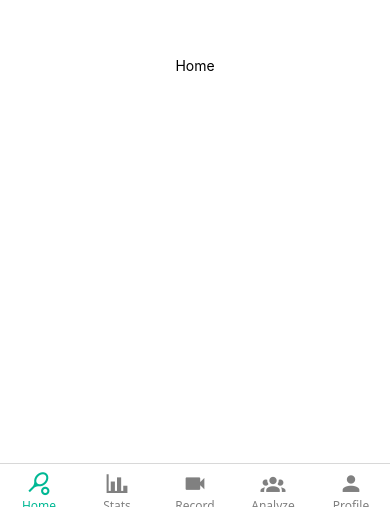
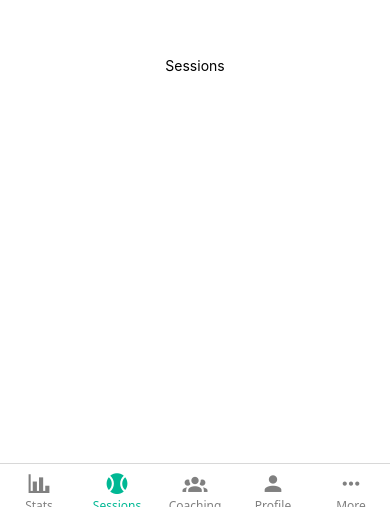
Before and after one commit to Zero-Harm-AI-LLC/TennisMotion, a React Native app: screen /Sessions in a window 390 px wide. Shown: the part 332-844 px from the top of the page. Built offline with nearby package versions, Linux system fonts and the light colour scheme.

Commit message:
Fixed Icons and updated README

```diff
--- a/src/App.tsx
+++ b/src/App.tsx
@@ -15,7 +15,6 @@ import type { ParamListBase, RouteProp } from '@react-navigation/native';
 import VideoScreen from './screens/VideoScreen';
 import VideoPlayer from './screens/VideoPlayer';
 import ProfileScreen from './screens/ProfileScreen';
-import AnalyzeScreen from './screens/AnalyzeScreen';
 import { VideoProvider } from './context/VideoContext';
 
 const Tab = createBottomTabNavigator();
@@ -37,14 +36,14 @@ function SplashScreen() {
 }
 
 // Placeholder views for tabs
-function HomeScreen() {
-  return <View style={styles.center}><Text>Home</Text></View>;
-}
 function StatsScreen() {
   return <View style={styles.center}><Text>Stats</Text></View>;
 }
-function CommunityScreen() {
-  return <View style={styles.center}><Text>Community</Text></View>;
+function SessionsScreen() {
+  return <View style={styles.center}><Text>Sessions</Text></View>;
+}
+function MoreScreen() {
+  return <View style={styles.center}><Text>More</Text></View>;
 }
 
 const VideoStack = () => (
@@ -69,24 +68,24 @@ export default function App() {
           }: { route: RouteProp<ParamListBase, string> }) => ({
             tabBarIcon: ({ color, size }: { color: string; size: number }) => {
               let iconName = '';
-              if (route.name === 'Home') iconName = 'tennis';
-              else if (route.name === 'Stats') iconName = 'chart-bar';
-              else if (route.name === 'Record') iconName = 'video';
-              else if (route.name === 'Analyze') iconName = 'account-group';
+              if (route.name === 'Stats') iconName = 'chart-bar';
+              else if (route.name === 'Sessions') iconName = 'tennis-ball';
+              else if (route.name === 'Coaching') iconName = 'account-group';
               else if (route.name === 'Profile') iconName = 'account';
+              else if (route.name === 'More') iconName = 'dots-horizontal';
               return <Icon name={iconName} size={size} color={color} />;
             },
             tabBarLabelStyle: { fontSize: 12 },
             tabBarActiveTintColor: '#00b894',
             tabBarInactiveTintColor: 'gray',
-            headerShown: false, // <-- Add this line
+            headerShown: false, // <-- Add this line to hide the header
           }) as BottomTabNavigationOptions}
         >
-          <Tab.Screen name="Home" component={HomeScreen} />
           <Tab.Screen name="Stats" component={StatsScreen} />
-          <Tab.Screen name="Record" component={AnalyzeScreen} />
-          <Tab.Screen name="Analyze" component={VideoStack} />
+          <Tab.Screen name="Sessions" component={SessionsScreen} />
+          <Tab.Screen name="Coaching" component={VideoStack} />
           <Tab.Screen name="Profile" component={ProfileScreen} />
+          <Tab.Screen name="More" component={MoreScreen} />
         </Tab.Navigator>
       </NavigationContainer>
     </VideoProvider>
--- a/src/screens/AnalyzeScreen.tsx
+++ /dev/null
@@ -1,124 +0,0 @@
-import React, { useState } from 'react';
-import { View, Text, StyleSheet, FlatList, TouchableOpacity, Image, Alert } from 'react-native';
-import Icon from 'react-native-vector-icons/MaterialCommunityIcons';
-import { launchCamera, launchImageLibrary } from 'react-native-image-picker';
-import { PermissionsAndroid } from 'react-native';
-import { request, PERMISSIONS, RESULTS } from 'react-native-permissions';
-import { Platform } from 'react-native';
-
-// Mock data for videos
-// In a real application, you would fetch this from a server or local storage
-const mockVideos = [
-  { id: '1', uri: 'https://www.w3schools.com/html/mov_bbb.mp4' },
-  { id: '2', uri: 'https://www.w3schools.com/html/movie.mp4' },
-];
-
-const AnalyzeScreen = () => {
-  const [videos, setVideos] = useState(mockVideos);
-
-  const requestCameraPermission = async () => {
-    const permission =
-      Platform.OS === 'ios'
-        ? PERMISSIONS.IOS.CAMERA
-        : PERMISSIONS.ANDROID.CAMERA;
-
-    const result = await request(permission);
-    if (result === RESULTS.GRANTED) {
-      console.log('Camera permission granted');
-    } else {
-      console.warn('Camera permission denied');
-    }
-  };
-
-  const requestStoragePermission = async () => {
-    const granted = await PermissionsAndroid.request(
-      PermissionsAndroid.PERMISSIONS.WRITE_EXTERNAL_STORAGE,
-      {
-        title: 'Storage Permission',
-        message: 'This app needs access to your storage to save videos.',
-        buttonPositive: 'OK',
-      }
-    );
-
-    if (granted === PermissionsAndroid.RESULTS.GRANTED) {
-      console.log('Storage permission granted');
-    } else {
-      console.warn('Storage permission denied');
-    }
-  };
-
-  // Request permissions on component mount
-  React.useEffect(() => {
-    if (Platform.OS === 'android') {
-      requestCameraPermission();
-      requestStoragePermission();
-    } else {
-      requestCameraPermission();
-    }
-  }, []);
-
-  const handleRecord = async () => {
-    const options = {
-      mediaType: 'video',
-      cameraType: 'back', // Use the back camera
-      videoQuality: 'high',
-      presentationStyle: 'fullScreen', // iOS only, but included for completeness
-      saveToPhotos: true, // Save to photos on Android
-    };
-    const result = await launchCamera(options);
-    if (result.assets && result.assets.length > 0 && result.assets[0].uri) {
-      setVideos([{ id: Date.now().toString(), uri: result.assets[0].uri }, ...videos]);
-      Alert.alert('Video Recorded', result.assets[0].uri);
-    }
-  };
-
-  const handleSelect = async () => {
-    const result = await launchImageLibrary({ mediaType: 'video' });
-    if (result.assets && result.assets.length > 0 && result.assets[0].uri) {
-      setVideos([{ id: Date.now().toString(), uri: result.assets[0].uri }, ...videos]);
-      Alert.alert('Video Selected', result.assets[0].uri);
-    }
-  };
-
-  return (
-    <View style={styles.container}>
-      <Text style={styles.title}>Analyzed Videos</Text>
-      <FlatList
-        data={videos}
-        horizontal
-        keyExtractor={item => item.id}
-        renderItem={({ item }) => (
-          <View style={styles.videoItem}>
-            <Icon name="video" size={48} color="#555" />
-            <Text style={styles.videoText}>Video {item.id}</Text>
-          </View>
-        )}
-        style={styles.videoList}
-        showsHorizontalScrollIndicator={false}
-      />
-      <View style={styles.buttonRow}>
-        <TouchableOpacity style={styles.button} onPress={handleRecord}>
-          <Icon name="video-plus" size={24} color="#fff" />
-          <Text style={styles.buttonText}>Record Video</Text>
-        </TouchableOpacity>
-        <TouchableOpacity style={styles.button} onPress={handleSelect}>
-          <Icon name="folder-video" size={24} color="#fff" />
-          <Text style={styles.buttonText}>Select Video</Text>
-        </TouchableOpacity>
-      </View>
-    </View>
-  );
-};
-
-const styles = StyleSheet.create({
-  container: { flex: 1, padding: 16, backgroundColor: '#fff' },
-  title: { fontSize: 22, fontWeight: 'bold', marginBottom: 16 },
-  videoList: { marginBottom: 24 },
-  videoItem: { alignItems: 'center', marginRight: 16 },
-  videoText: { marginTop: 8, fontSize: 14 },
-  buttonRow: { flexDirection: 'row', justifyContent: 'space-around' },
-  button: { flexDirection: 'row', alignItems: 'center', backgroundColor: '#007AFF', padding: 12, borderRadius: 8, marginHorizontal: 8 },
-  buttonText: { color: '#fff', marginLeft: 8, fontSize: 16 },
-});
-
-export default AnalyzeScreen;
--- a/src/screens/VideoPlayer.tsx
+++ b/src/screens/VideoPlayer.tsx
@@ -109,21 +109,15 @@ const VideoPlayer = () => {
       <View style={styles.controlsOverlay}>
         {!isRecording ? (
           <TouchableOpacity style={styles.recordButton} onPress={handleStartRecording}>
-            <Icon name="record-circle" size={72} color="red" />
-            <Text style={styles.controlText}>Record</Text>
+            <Icon name="record" size={64} color="#ff0000" />
+            <Text style={styles.controlText}>Start Recording</Text>
           </TouchableOpacity>
         ) : (
           <TouchableOpacity style={styles.stopButton} onPress={handleStopRecording}>
-            <Icon name="stop-circle" size={72} color="#fff" />
-            <Text style={styles.controlText}>Stop</Text>
+            <Icon name="stop" size={64} color="#ffffff" />
+            <Text style={styles.controlText}>Stop Recording</Text>
           </TouchableOpacity>
         )}
-        <TouchableOpacity
-          style={[styles.stopButton, { position: 'absolute', top: 10, right: 20 }]}
-          onPress={() => navigation.goBack()}
-        >
-          <Icon name="close" size={36} color="#fff" />
-        </TouchableOpacity>
       </View>
     </View>
   );
@@ -133,23 +127,23 @@ const styles = StyleSheet.create({
   container: { flex: 1, backgroundColor: 'black'},
   controlsOverlay: {
     position: 'absolute',
-    bottom: 40,
+    bottom: 0,
     width: '100%',
     alignItems: 'center',
     justifyContent: 'center',
   },
   recordButton: {
     alignItems: 'center',
-    marginBottom: 16,
+    marginBottom: 0,
   },
   stopButton: {
     alignItems: 'center',
-    marginBottom: 16,
+    marginBottom: 0,
   },
   controlText: {
     color: '#fff',
-    fontSize: 18,
-    marginTop: 4,
+    fontSize: 16,
+    marginTop: 0,
     fontWeight: 'bold',
   },
   centered: { flex: 1, justifyContent: 'center', alignItems: 'center', backgroundColor: '#000' },
```
Also changed, not shown: 2 other files (tests, documents, lock files or other folders).
